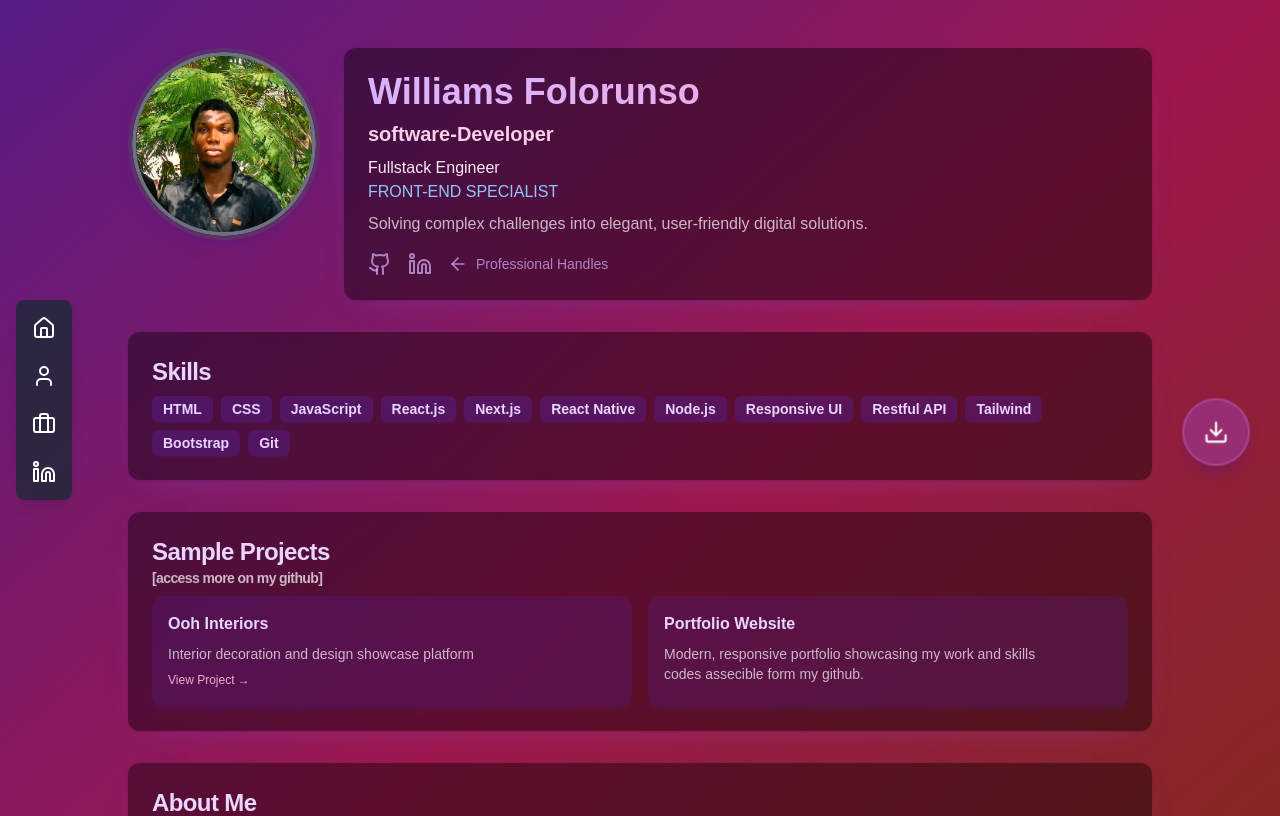
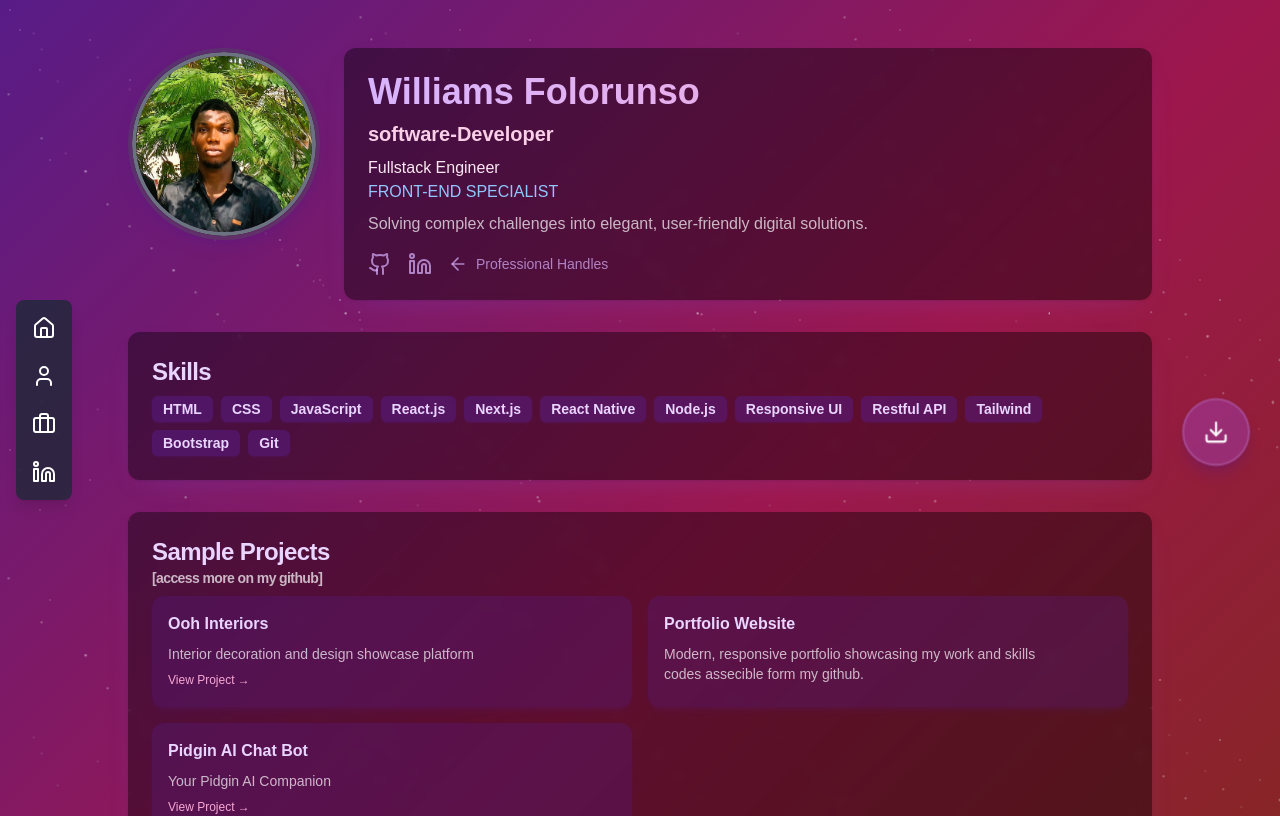
Before and after one commit to willzs01/portfolio, a Next.js app: page / in a window 1280 px wide. Shown: the top 816 px of the page. Built offline with nearby package versions, Linux system fonts and the light colour scheme.

Commit message:
8error messages at styles.modules.css but nah.

```diff
--- a/src/app/page.tsx
+++ b/src/app/page.tsx
@@ -6,6 +6,7 @@ import { Badge } from "@/components/ui/badge"
 import { Card, CardContent, CardHeader, CardTitle } from "@/components/ui/card"
 import { Github, Linkedin,  Download, ArrowLeft } from 'lucide-react'
 import { VerticalMenu } from '@/components/VerticalMenu'
+import styles from './styles.module.css'
 
 export default function ProfilePage() {
   const [isVisible, setIsVisible] = useState(false)
@@ -65,7 +66,12 @@ export default function ProfilePage() {
   }
 
   return (
-    <div className="min-h-screen bg-gradient-to-br from-purple-900 via-pink-800 to-orange-900">
+    <>
+      <div className="min-h-screen bg-gradient-to-br from-purple-900 via-pink-800 to-orange-900 relative overflow-hidden">
+        <div className={styles['star-layer-1']}></div>
+        <div className={styles['star-layer-2']}></div>
+        <div className={styles['star-layer-3']}></div>
+        <div className={styles['star-layer-4']}></div>
         <VerticalMenu />
 
         {/* Floating Download CV Button */}
@@ -250,6 +256,21 @@ export default function ProfilePage() {
                           <br />codes assecible form my github.
                         </p>
                       </motion.div>
+                      <motion.a
+                        href="https://lily-ai.vercel.app/"
+                        target="_blank"
+                        rel="noopener noreferrer"
+                        whileHover={{ scale: 1.02 }}
+                        className="rounded-xl bg-purple-900/30 p-4 shadow-md shadow-purple-900/20 group cursor-pointer"
+                      >
+                        <h3 className="font-semibold mb-2 text-purple-200 group-hover:text-pink-200 transition-colors">Pidgin AI Chat Bot</h3>
+                        <p className="text-sm text-white/70 group-hover:text-white/90 transition-colors">
+                          Your Pidgin AI Companion
+                        </p>
+                        <span className="text-xs text-pink-300 group-hover:text-pink-200 mt-2 inline-block">
+                          View Project →
+                        </span>
+                      </motion.a>
                     </div>
                   </CardContent>
                 </Card>
@@ -308,5 +329,6 @@ export default function ProfilePage() {
           </motion.div>
         </div>
       </div>
+    </>
   )
 }
--- /dev/null
+++ b/src/app/styles.module.css
@@ -0,0 +1,99 @@
+@keyframes spin-slow {
+  0% { transform: rotate(0deg); }
+  100% { transform: rotate(360deg); }
+}
+
+.animate-spin-slow {
+  animation: spin-slow 3s linear infinite;
+}
+
+.delay-100 {
+  animation-delay: 100ms;
+}
+
+.delay-200 {
+  animation-delay: 200ms;
+}
+
+.profile-ring {
+  @apply absolute inset-0 rounded-full border-4;
+}
+
+.ring-red {
+  @apply profile-ring border-red-500/50;
+}
+
+.ring-orange {
+  @apply profile-ring border-orange-500/50;
+}
+
+.ring-blue {
+  @apply profile-ring border-blue-500/50;
+}
+
+@keyframes twinkle {
+  0%, 100% { opacity: 1; }
+  50% { opacity: 0.4; }
+}
+
+.starry-background {
+  position: absolute;
+  top: 0;
+  left: 0;
+  width: 100%;
+  height: 100%;
+  background:
+    radial-gradient(1px 1px at 10px 10px, white, rgba(0,0,0,0)),
+    radial-gradient(1px 1px at 20px 30px, white, rgba(0,0,0,0)),
+    radial-gradient(1px 1px at 40px 70px, white, rgba(0,0,0,0)),
+    radial-gradient(1px 1px at 50px 160px, white, rgba(0,0,0,0)),
+    radial-gradient(1px 1px at 90px 40px, white, rgba(0,0,0,0)),
+    radial-gradient(1px 1px at 130px 80px, white, rgba(0,0,0,0)),
+    radial-gradient(1px 1px at 160px 120px, white, rgba(0,0,0,0)),
+    radial-gradient(1.5px 1.5px at 200px 150px, white, rgba(0,0,0,0)),
+    radial-gradient(1px 1px at 220px 180px, white, rgba(0,0,0,0)),
+    radial-gradient(1px 1px at 240px 200px, white, rgba(0,0,0,0)),
+    radial-gradient(1px 1px at 260px 220px, white, rgba(0,0,0,0)),
+    radial-gradient(1.5px 1.5px at 280px 240px, white, rgba(0,0,0,0)),
+    radial-gradient(1px 1px at 300px 260px, white, rgba(0,0,0,0)),
+    radial-gradient(1px 1px at 320px 280px, white, rgba(0,0,0,0)),
+    radial-gradient(1.5px 1.5px at 340px 300px, white, rgba(0,0,0,0)),
+    radial-gradient(1px 1px at 360px 320px, white, rgba(0,0,0,0)),
+    radial-gradient(1px 1px at 380px 340px, white, rgba(0,0,0,0)),
+    radial-gradient(2px 2px at 400px 360px, white, rgba(0,0,0,0)),
+    radial-gradient(1px 1px at 420px 380px, white, rgba(0,0,0,0)),
+    radial-gradient(1.5px 1.5px at 440px 400px, white, rgba(0,0,0,0));
+  background-repeat: repeat;
+  background-size: 440px 440px;
+  animation: twinkle 4s ease-in-out infinite;
+}
+
+.star-layer-1 {
+  composes: starry-background;
+  animation-delay: 0s;
+  opacity: 0.4;
+  transform: scale(1);
+}
+
+.star-layer-2 {
+  composes: starry-background;
+  animation-delay: -1s;
+  opacity: 0.3;
+  transform: scale(0.9) translateX(10%) translateY(10%);
+}
+
+.star-layer-3 {
+  composes: starry-background;
+  animation-delay: -2s;
+  opacity: 0.2;
+  transform: scale(0.8) translateX(-10%) translateY(-10%);
+}
+
+/* Add a fourth layer for even more stars */
+.star-layer-4 {
+  composes: starry-background;
+  animation-delay: -3s;
+  opacity: 0.15;
+  transform: scale(1.1) translateX(-5%) translateY(5%);
+  filter: blur(0.5px);
+}
```
Lines whose indentation alone changed are shown as unchanged.
